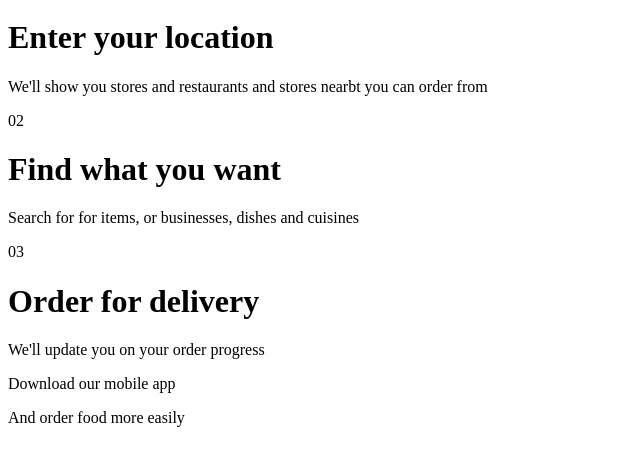
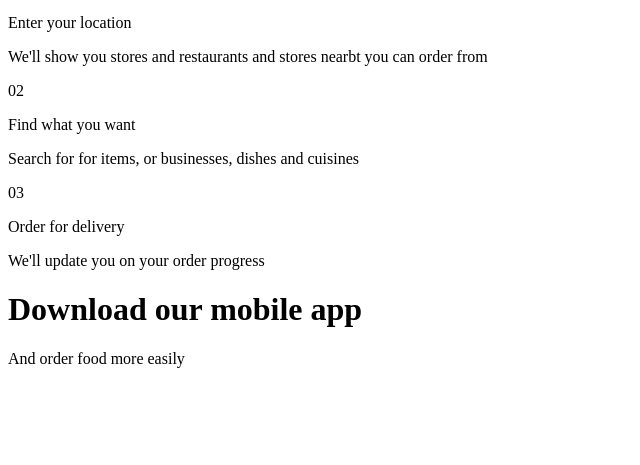
Before and after one commit to julius-commits/Food-app, a plain HTML site: page index.html in a window 1280 px wide. Shown: the part 287-752 px from the top of the page, without its empty margins (0-640 px from the left). Drawn offline with Linux system fonts and the light colour scheme.

Commit message:
added files

```diff
--- a/index.html
+++ b/index.html
@@ -48,26 +48,26 @@
             <div>
 
              <span> How it works</span>
-             <h1>Enter your location</h1>
+             <p>Enter your location</p>
              <p>We'll show you stores and restaurants and stores nearbt you can order from</p>
             </div>
 
             <div>02</div>
             <div>
 
-          <h1>Find what you want</h1>
+          <p>Find what you want</p>
           <p>Search for for items, or businesses, dishes and cuisines</p>
          </div>
 
          <div>03</div>
          <div>
-         <h1>Order for delivery</h1>
+         <p>Order for delivery</p>
          <p>We'll update you on your order progress</p>
         </div>
 
         <div>
 
-        <span>Download our mobile app</span>
+        <h1>Download our mobile app</h1>
           <p>And order food more easily</p>
 
           </body
```
